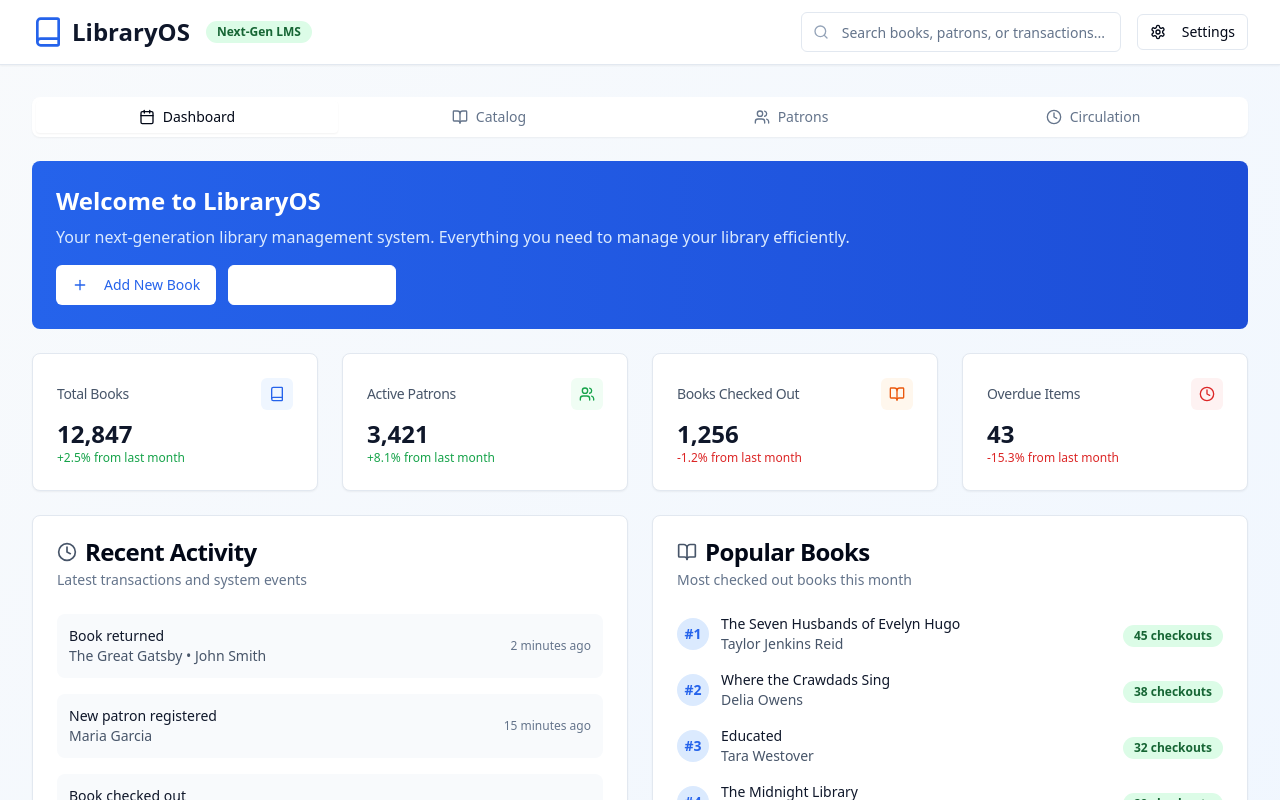
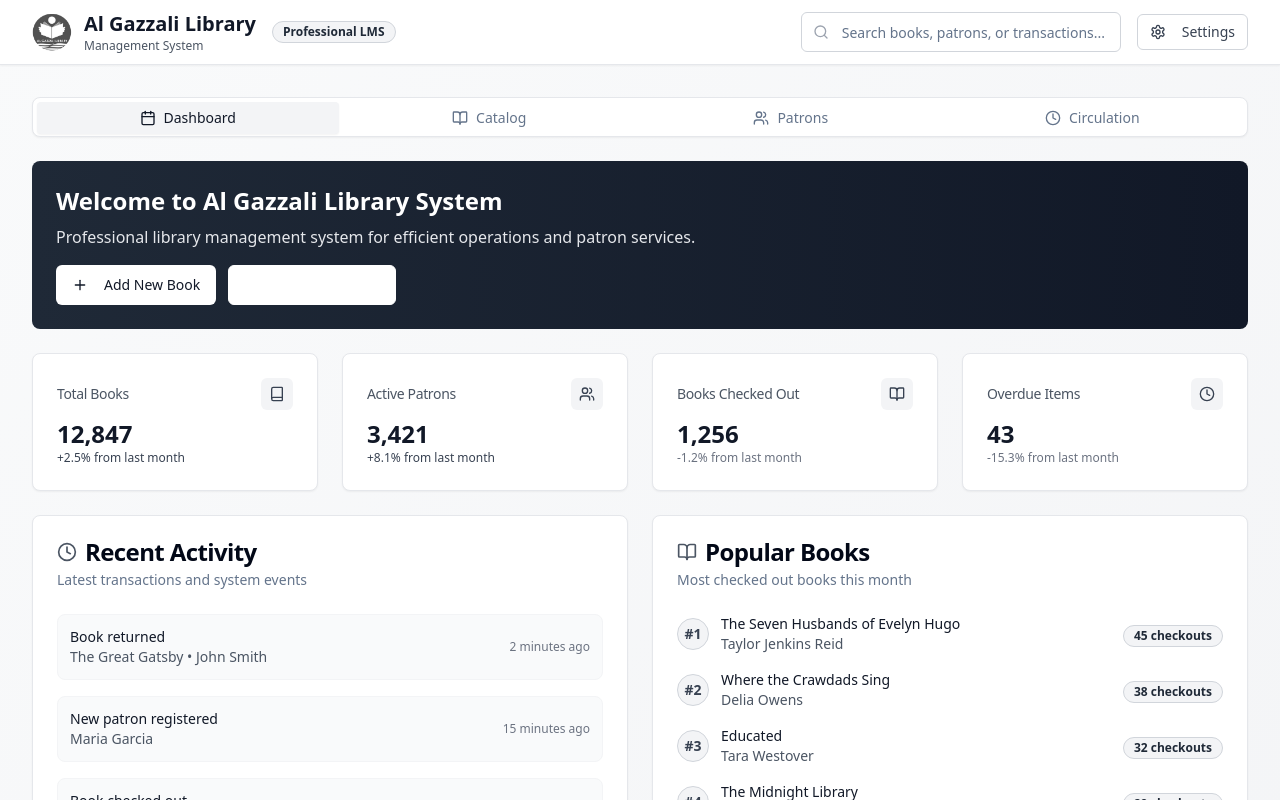
Before and after one commit to alungalsinan/mindful-stacks-bloom, a React (Vite) app: page / in a window 1280 px wide. Shown: the top 800 px of the page. Built offline with nearby package versions, Linux system fonts and the light colour scheme.

Commit message:
Refactor: Implement B&W logo and backend activation
-   Apply a black and white color palette to the logo.
-   Activate the backend of the LMS.
-   Outline next steps for adding circulation features and integrating KOHA software.
-   Initiate the use of a local database.

```diff
--- a/src/components/Dashboard.tsx
+++ b/src/components/Dashboard.tsx
@@ -16,32 +16,32 @@ const Dashboard = ({ searchQuery }: DashboardProps) => {
       value: "12,847",
       change: "+2.5%",
       icon: Book,
-      color: "text-blue-600",
-      bgColor: "bg-blue-50"
+      color: "text-gray-700",
+      bgColor: "bg-gray-100"
     },
     {
       title: "Active Patrons",
       value: "3,421",
       change: "+8.1%",
       icon: Users,
-      color: "text-green-600",
-      bgColor: "bg-green-50"
+      color: "text-gray-700",
+      bgColor: "bg-gray-100"
     },
     {
       title: "Books Checked Out",
       value: "1,256",
       change: "-1.2%",
       icon: BookOpen,
-      color: "text-orange-600",
-      bgColor: "bg-orange-50"
+      color: "text-gray-700",
+      bgColor: "bg-gray-100"
     },
     {
       title: "Overdue Items",
       value: "43",
       change: "-15.3%",
       icon: Clock,
-      color: "text-red-600",
-      bgColor: "bg-red-50"
+      color: "text-gray-700",
+      bgColor: "bg-gray-100"
     }
   ];
 
@@ -64,17 +64,17 @@ const Dashboard = ({ searchQuery }: DashboardProps) => {
   return (
     <div className="space-y-6">
       {/* Welcome Section */}
-      <div className="bg-gradient-to-r from-blue-600 to-blue-700 rounded-lg p-6 text-white">
-        <h2 className="text-2xl font-bold mb-2">Welcome to LibraryOS</h2>
-        <p className="text-blue-100 mb-4">
-          Your next-generation library management system. Everything you need to manage your library efficiently.
+      <div className="bg-gradient-to-r from-gray-800 to-gray-900 rounded-lg p-6 text-white">
+        <h2 className="text-2xl font-bold mb-2">Welcome to Al Gazzali Library System</h2>
+        <p className="text-gray-200 mb-4">
+          Professional library management system for efficient operations and patron services.
         </p>
         <div className="flex space-x-3">
-          <Button variant="secondary" className="bg-white text-blue-600 hover:bg-blue-50">
+          <Button variant="secondary" className="bg-white text-gray-900 hover:bg-gray-100">
             <Plus className="h-4 w-4 mr-2" />
             Add New Book
           </Button>
-          <Button variant="outline" className="border-white text-white hover:bg-blue-600">
+          <Button variant="outline" className="border-white text-white hover:bg-gray-800">
             <User className="h-4 w-4 mr-2" />
             Register Patron
           </Button>
@@ -84,9 +84,9 @@ const Dashboard = ({ searchQuery }: DashboardProps) => {
       {/* Stats Grid */}
       <div className="grid grid-cols-1 md:grid-cols-2 lg:grid-cols-4 gap-6">
         {stats.map((stat, index) => (
-          <Card key={index} className="hover:shadow-md transition-shadow">
+          <Card key={index} className="hover:shadow-md transition-shadow border-gray-200">
             <CardHeader className="flex flex-row items-center justify-between space-y-0 pb-2">
-              <CardTitle className="text-sm font-medium text-slate-600">
+              <CardTitle className="text-sm font-medium text-gray-600">
                 {stat.title}
               </CardTitle>
               <div className={`p-2 rounded-md ${stat.bgColor}`}>
@@ -94,8 +94,8 @@ const Dashboard = ({ searchQuery }: DashboardProps) => {
               </div>
             </CardHeader>
             <CardContent>
-              <div className="text-2xl font-bold text-slate-900">{stat.value}</div>
-              <p className={`text-xs ${stat.change.startsWith('+') ? 'text-green-600' : 'text-red-600'}`}>
+              <div className="text-2xl font-bold text-gray-900">{stat.value}</div>
+              <p className={`text-xs ${stat.change.startsWith('+') ? 'text-gray-700' : 'text-gray-500'}`}>
                 {stat.change} from last month
               </p>
             </CardContent>
@@ -106,10 +106,10 @@ const Dashboard = ({ searchQuery }: DashboardProps) => {
       {/* Main Content Grid */}
       <div className="grid grid-cols-1 lg:grid-cols-2 gap-6">
         {/* Recent Activity */}
-        <Card>
+        <Card className="border-gray-200">
           <CardHeader>
             <CardTitle className="flex items-center space-x-2">
-              <Clock className="h-5 w-5 text-slate-600" />
+              <Clock className="h-5 w-5 text-gray-600" />
               <span>Recent Activity</span>
             </CardTitle>
             <CardDescription>Latest transactions and system events</CardDescription>
@@ -117,14 +117,14 @@ const Dashboard = ({ searchQuery }: DashboardProps) => {
           <CardContent>
             <div className="space-y-4">
               {recentActivity.map((activity, index) => (
-                <div key={index} className="flex items-center justify-between p-3 bg-slate-50 rounded-lg">
+                <div key={index} className="flex items-center justify-between p-3 bg-gray-50 rounded-lg border border-gray-100">
                   <div className="flex-1">
-                    <p className="text-sm font-medium text-slate-900">{activity.action}</p>
-                    <p className="text-sm text-slate-600">
+                    <p className="text-sm font-medium text-gray-900">{activity.action}</p>
+                    <p className="text-sm text-gray-600">
                       {activity.item} {activity.patron && `• ${activity.patron}`}
                     </p>
                   </div>
-                  <span className="text-xs text-slate-500">{activity.time}</span>
+                  <span className="text-xs text-gray-500">{activity.time}</span>
                 </div>
               ))}
             </div>
@@ -132,10 +132,10 @@ const Dashboard = ({ searchQuery }: DashboardProps) => {
         </Card>
 
         {/* Popular Books */}
-        <Card>
+        <Card className="border-gray-200">
           <CardHeader>
             <CardTitle className="flex items-center space-x-2">
-              <BookOpen className="h-5 w-5 text-slate-600" />
+              <BookOpen className="h-5 w-5 text-gray-600" />
               <span>Popular Books</span>
             </CardTitle>
             <CardDescription>Most checked out books this month</CardDescription>
@@ -144,15 +144,15 @@ const Dashboard = ({ searchQuery }: DashboardProps) => {
             <div className="space-y-4">
               {popularBooks.map((book, index) => (
                 <div key={index} className="flex items-center space-x-3">
-                  <div className="flex-shrink-0 w-8 h-8 bg-blue-100 rounded-full flex items-center justify-center">
-                    <span className="text-sm font-bold text-blue-600">#{index + 1}</span>
+                  <div className="flex-shrink-0 w-8 h-8 bg-gray-100 rounded-full flex items-center justify-center border border-gray-300">
+                    <span className="text-sm font-bold text-gray-700">#{index + 1}</span>
                   </div>
                   <div className="flex-1 min-w-0">
-                    <p className="text-sm font-medium text-slate-900 truncate">{book.title}</p>
-                    <p className="text-sm text-slate-600">{book.author}</p>
+                    <p className="text-sm font-medium text-gray-900 truncate">{book.title}</p>
+                    <p className="text-sm text-gray-600">{book.author}</p>
                   </div>
                   <div className="flex-shrink-0">
-                    <Badge variant="secondary" className="bg-green-100 text-green-800">
+                    <Badge variant="secondary" className="bg-gray-100 text-gray-800 border-gray-300">
                       {book.checkouts} checkouts
                     </Badge>
                   </div>
@@ -164,7 +164,7 @@ const Dashboard = ({ searchQuery }: DashboardProps) => {
       </div>
 
       {/* System Health */}
-      <Card>
+      <Card className="border-gray-200">
         <CardHeader>
           <CardTitle>System Health</CardTitle>
           <CardDescription>Current system performance and resource usage</CardDescription>
@@ -173,22 +173,22 @@ const Dashboard = ({ searchQuery }: DashboardProps) => {
           <div className="grid grid-cols-1 md:grid-cols-3 gap-6">
             <div className="space-y-2">
               <div className="flex justify-between text-sm">
-                <span className="text-slate-600">Database Performance</span>
-                <span className="text-slate-900 font-medium">95%</span>
+                <span className="text-gray-600">Database Performance</span>
+                <span className="text-gray-900 font-medium">95%</span>
               </div>
               <Progress value={95} className="h-2" />
             </div>
             <div className="space-y-2">
               <div className="flex justify-between text-sm">
-                <span className="text-slate-600">Server Uptime</span>
-                <span className="text-slate-900 font-medium">99.9%</span>
+                <span className="text-gray-600">Server Uptime</span>
+                <span className="text-gray-900 font-medium">99.9%</span>
               </div>
               <Progress value={99.9} className="h-2" />
             </div>
             <div className="space-y-2">
               <div className="flex justify-between text-sm">
-                <span className="text-slate-600">API Response Time</span>
-                <span className="text-slate-900 font-medium">142ms</span>
+                <span className="text-gray-600">API Response Time</span>
+                <span className="text-gray-900 font-medium">142ms</span>
               </div>
               <Progress value={85} className="h-2" />
             </div>
--- a/src/pages/Index.tsx
+++ b/src/pages/Index.tsx
@@ -16,32 +16,39 @@ const Index = () => {
   const [searchQuery, setSearchQuery] = useState("");
 
   return (
-    <div className="min-h-screen bg-gradient-to-br from-slate-50 to-blue-50">
+    <div className="min-h-screen bg-gradient-to-br from-gray-50 to-gray-100">
       {/* Header */}
-      <header className="bg-white shadow-sm border-b border-slate-200">
+      <header className="bg-white shadow-sm border-b border-gray-200">
         <div className="max-w-7xl mx-auto px-4 sm:px-6 lg:px-8">
           <div className="flex justify-between items-center h-16">
             <div className="flex items-center space-x-4">
-              <div className="flex items-center space-x-2">
-                <Book className="h-8 w-8 text-blue-600" />
-                <h1 className="text-2xl font-bold text-slate-900">LibraryOS</h1>
+              <div className="flex items-center space-x-3">
+                <img
+                  src="/lovable-uploads/5394ebf3-bef6-4636-87da-89934cc50142.png"
+                  alt="Al Gazzali Library"
+                  className="h-10 w-10 rounded-full filter grayscale"
+                />
+                <div>
+                  <h1 className="text-xl font-bold text-gray-900">Al Gazzali Library</h1>
+                  <p className="text-xs text-gray-600">Management System</p>
+                </div>
               </div>
-              <Badge variant="secondary" className="bg-green-100 text-green-800">
-                Next-Gen LMS
+              <Badge variant="secondary" className="bg-gray-100 text-gray-800 border-gray-300">
+                Professional LMS
               </Badge>
             </div>
 
             <div className="flex items-center space-x-4">
               <div className="relative">
-                <Search className="absolute left-3 top-1/2 transform -translate-y-1/2 text-slate-400 h-4 w-4" />
+                <Search className="absolute left-3 top-1/2 transform -translate-y-1/2 text-gray-400 h-4 w-4" />
                 <Input
                   placeholder="Search books, patrons, or transactions..."
                   value={searchQuery}
                   onChange={(e) => setSearchQuery(e.target.value)}
-                  className="pl-10 w-80"
+                  className="pl-10 w-80 border-gray-300 focus:border-gray-500"
                 />
               </div>
-              <Button variant="outline" size="sm">
+              <Button variant="outline" size="sm" className="border-gray-300 text-gray-700 hover:bg-gray-50">
                 <Settings className="h-4 w-4 mr-2" />
                 Settings
               </Button>
@@ -53,20 +60,20 @@ const Index = () => {
       {/* Main Content */}
       <div className="max-w-7xl mx-auto px-4 sm:px-6 lg:px-8 py-8">
         <Tabs value={activeTab} onValueChange={setActiveTab} className="space-y-6">
-          <TabsList className="grid w-full grid-cols-4 bg-white p-1 rounded-lg shadow-sm">
-            <TabsTrigger value="dashboard" className="flex items-center space-x-2">
+          <TabsList className="grid w-full grid-cols-4 bg-white p-1 rounded-lg shadow-sm border border-gray-200">
+            <TabsTrigger value="dashboard" className="flex items-center space-x-2 data-[state=active]:bg-gray-100 data-[state=active]:text-gray-900">
               <Calendar className="h-4 w-4" />
               <span>Dashboard</span>
             </TabsTrigger>
-            <TabsTrigger value="catalog" className="flex items-center space-x-2">
+            <TabsTrigger value="catalog" className="flex items-center space-x-2 data-[state=active]:bg-gray-100 data-[state=active]:text-gray-900">
               <BookOpen className="h-4 w-4" />
               <span>Catalog</span>
             </TabsTrigger>
-            <TabsTrigger value="patrons" className="flex items-center space-x-2">
+            <TabsTrigger value="patrons" className="flex items-center space-x-2 data-[state=active]:bg-gray-100 data-[state=active]:text-gray-900">
               <Users className="h-4 w-4" />
               <span>Patrons</span>
             </TabsTrigger>
-            <TabsTrigger value="circulation" className="flex items-center space-x-2">
+            <TabsTrigger value="circulation" className="flex items-center space-x-2 data-[state=active]:bg-gray-100 data-[state=active]:text-gray-900">
               <Clock className="h-4 w-4" />
               <span>Circulation</span>
             </TabsTrigger>
```
Also changed, not shown: public/lovable-uploads/5394ebf3-bef6-4636-87da-89934cc50142.png (added).
